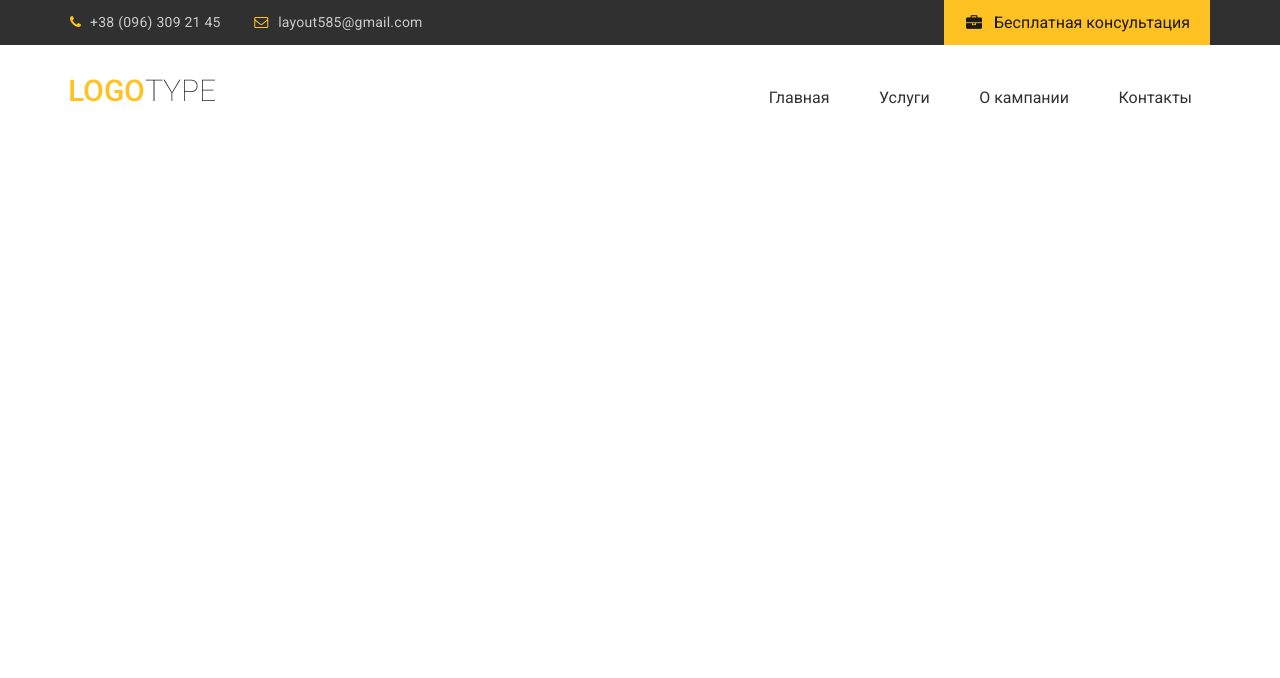
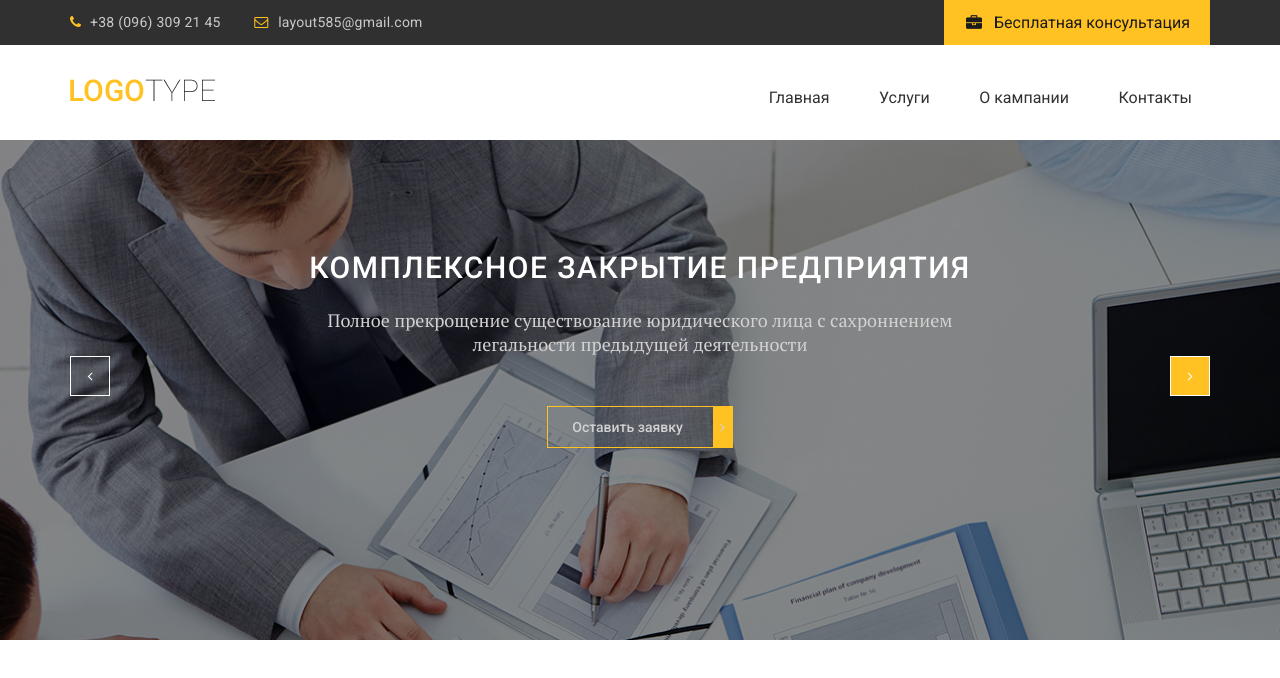
Before and after one commit to Nikkolly/zero, a plain HTML site: page index.html in a window 1280 px wide. Drawn offline with nearby package versions, Linux system fonts and the light colour scheme; files whose address does not match are found by name.

Commit message:
Сверстали блок с слайдером

```diff
--- /dev/null
+++ b/css/slick.css
@@ -0,0 +1,119 @@
+/* Slider */
+.slick-slider
+{
+    position: relative;
+
+    display: block;
+    box-sizing: border-box;
+
+    -webkit-user-select: none;
+       -moz-user-select: none;
+        -ms-user-select: none;
+            user-select: none;
+
+    -webkit-touch-callout: none;
+    -khtml-user-select: none;
+    -ms-touch-action: pan-y;
+        touch-action: pan-y;
+    -webkit-tap-highlight-color: transparent;
+}
+
+.slick-list
+{
+    position: relative;
+
+    display: block;
+    overflow: hidden;
+
+    margin: 0;
+    padding: 0;
+}
+.slick-list:focus
+{
+    outline: none;
+}
+.slick-list.dragging
+{
+    cursor: pointer;
+    cursor: hand;
+}
+
+.slick-slider .slick-track,
+.slick-slider .slick-list
+{
+    -webkit-transform: translate3d(0, 0, 0);
+       -moz-transform: translate3d(0, 0, 0);
+        -ms-transform: translate3d(0, 0, 0);
+         -o-transform: translate3d(0, 0, 0);
+            transform: translate3d(0, 0, 0);
+}
+
+.slick-track
+{
+    position: relative;
+    top: 0;
+    left: 0;
+
+    display: block;
+    margin-left: auto;
+    margin-right: auto;
+}
+.slick-track:before,
+.slick-track:after
+{
+    display: table;
+
+    content: '';
+}
+.slick-track:after
+{
+    clear: both;
+}
+.slick-loading .slick-track
+{
+    visibility: hidden;
+}
+
+.slick-slide
+{
+    display: none;
+    float: left;
+
+    height: 100%;
+    min-height: 1px;
+}
+[dir='rtl'] .slick-slide
+{
+    float: right;
+}
+.slick-slide img
+{
+    display: block;
+}
+.slick-slide.slick-loading img
+{
+    display: none;
+}
+.slick-slide.dragging img
+{
+    pointer-events: none;
+}
+.slick-initialized .slick-slide
+{
+    display: block;
+}
+.slick-loading .slick-slide
+{
+    visibility: hidden;
+}
+.slick-vertical .slick-slide
+{
+    display: block;
+
+    height: auto;
+
+    border: 1px solid transparent;
+}
+.slick-arrow.slick-hidden {
+    display: none;
+}
--- a/index.html
+++ b/index.html
@@ -7,10 +7,11 @@
     <title>Zero</title>
     <link
       href="https://fonts.googleapis.com/css?family=PT+Serif:400,700|Roboto:400,500&display=swap&subset=cyrillic"
-      rel="stylesheet"
-    />
+      rel="stylesheet" />
     <link rel="stylesheet" href="css/normalize.css" />
     <link rel="stylesheet" href="css/fonts.css">
+    <link rel="stylesheet" href="css/jquery.fancybox.min.css">
+    <link rel="stylesheet" href="css/slick.css">
     <link rel="stylesheet" href="css/style.css" />
   </head>
   <body>
@@ -21,7 +22,7 @@
             <a href="tel:+380963092145" class="header__phone"
               >+38 (096) 309 21 45</a>
             <a href="" class="header__mail">layout585@gmail.com</a>
-            <a href="" class="header__btn">Бесплатная консультация</a>
+            <a href="" data-fancybox data-src="#modal" href="javascript:;" class="header__btn">Бесплатная консультация</a>
           </div>
         </div>
       </div>
@@ -51,5 +52,39 @@
         </div>
       </div>
     </header>
+    <main>
+      <section class="section slider">
+        <div class="container">
+          <div class="slider__inner">
+            <div class="slider__item">
+              <div class="slider__title">Комплексное закрытие предприятия</div>
+              <div class="slider__text">Полное прекрощение существование юридического лица с сахроннением<br> легальности предыдущей деятельности</div>
+              <a href="#" data-fancybox data-src="#modal" href="javascript:;" class="slider__btn default__btn">Оставить заявку</a>
+            </div>
+            <div class="slider__item">
+              <div class="slider__title">Комплексное закрытие предприятия</div>
+              <div class="slider__text">Полное прекрощение существование юридического лица с сахроннением<br> легальности предыдущей деятельности</div>
+              <a href="#" data-fancybox data-src="#modal" href="javascript:;" class="slider__btn default__btn">Оставить заявку</a>
+            </div>
+            <div class="slider__item">
+              <div class="slider__title">Комплексное закрытие предприятия</div>
+              <div class="slider__text">Полное прекрощение существование юридического лица с сахроннением<br> легальности предыдущей деятельности</div>
+              <a href="#" data-fancybox data-src="#modal" href="javascript:;" class="slider__btn default__btn">Оставить заявку</a>
+            </div>
+          </div>
+        </div>
+      </section>
+    </main>
+
+    <div class="#" id="modal">
+      <h2>Hello!</h2>
+      <p>You are awesome!</p>
+    </div>
+
+
+    <script src="https://ajax.googleapis.com/ajax/libs/jquery/3.4.1/jquery.min.js"></script>
+    <script src="js/jquery.fancybox.min.js"></script>
+    <script src="js/slick.min.js"></script>
+    <script src="js/main.js"></script>
   </body>
 </html>
--- /dev/null
+++ b/js/main.js
@@ -0,0 +1,9 @@
+$(function () {
+
+    $(".slider__inner").slick({
+        nextArrow: '<button type="button" class="slick-btn slick-next"></button>',
+        prevArrow: '<button type="button" class="slick-btn slick-prev"></button>',
+        infinite: false
+    });
+
+});
--- a/sass/_interface.sass
+++ b/sass/_interface.sass
@@ -14,3 +14,21 @@ body
     font-size: 14px
     line-height: 18px
     color: #5e5e5e
+.default
+    &__btn
+        color: #d3d2d2
+        font-size: 14px
+        line-height: 24px
+        font-weight: 500
+        font-family: 'Roboto', sans-serif
+        border: 1px solid #ffc222
+        border-right: 20px solid #ffc222
+        padding: 8px 30px 8px 24px
+        position: relative
+        &::after
+             content: "\f105"
+             font-family: 'icomoon'
+             position: absolute
+             top: 50%
+             transform: translateY(-50%)
+             right: -12px
--- a/sass/blocks/_header.sass
+++ b/sass/blocks/_header.sass
@@ -3,6 +3,7 @@
     &-flex
         display: flex
         justify-content: space-between
+        flex-wrap: wrap
     &-top
         background-color: #303030
     &__btn
@@ -62,3 +63,5 @@
     a
         &:hover
             border-color: #ffc222
+#modal
+    display: none
--- /dev/null
+++ b/sass/blocks/_slider.sass
@@ -0,0 +1,60 @@
+.slider
+    background-image: url(../img/slider-fon.jpg)
+    background-repeat: no-repeat
+    background-size: cover
+    background-position: center
+    min-height: 500px
+    &__inner
+        position: relative
+    &__item
+        text-align: center
+        padding-top: 110px
+        //max-width: 665px
+        margin: 0 auto
+    &__title
+        text-transform: uppercase
+        font-size: 30px
+        color: #ffffff
+        line-height: 36px
+        font-weight: 500
+        letter-spacing: 1.5px
+        margin-bottom: 22px
+        font-family: 'Roboto', sans-serif
+    &__text
+        font-size: 18px
+        line-height: 24px
+        color: #d3d2d2
+        margin-bottom: 50px
+    &__btn
+
+.slick
+    &-disabled.slick-btn
+        background-color: transparent
+        cursor: default
+    &-btn
+        top: 70%
+        z-index: 3
+        width: 40px
+        height: 40px
+        border: 1px solid #ffffff
+        position: absolute
+        background-color: #ffc222
+        cursor: pointer
+        outline: none
+        &::after
+            position: absolute
+            top: 50%
+            left: 50%
+            transform: translate(-50%, -50%)
+            color: #fff
+
+    &-next
+        right: 0
+        &::after
+            content: "\f105"
+            font-family: 'icomoon'
+    &-prev
+        left: 0
+        &::after
+            content: "\f104"
+            font-family: 'icomoon'
--- a/sass/style.sass
+++ b/sass/style.sass
@@ -2,3 +2,4 @@
 @import 'interface'
 @import 'blocks/header'
 @import 'blocks/footer'
+@import 'blocks/slider'
```
Also changed, not shown: css/jquery.fancybox.min.css (added), css/style.css, img/slider-fon.jpg (added), js/jquery.fancybox.min.js (added), js/slick.min.js (added), 1 other file.
